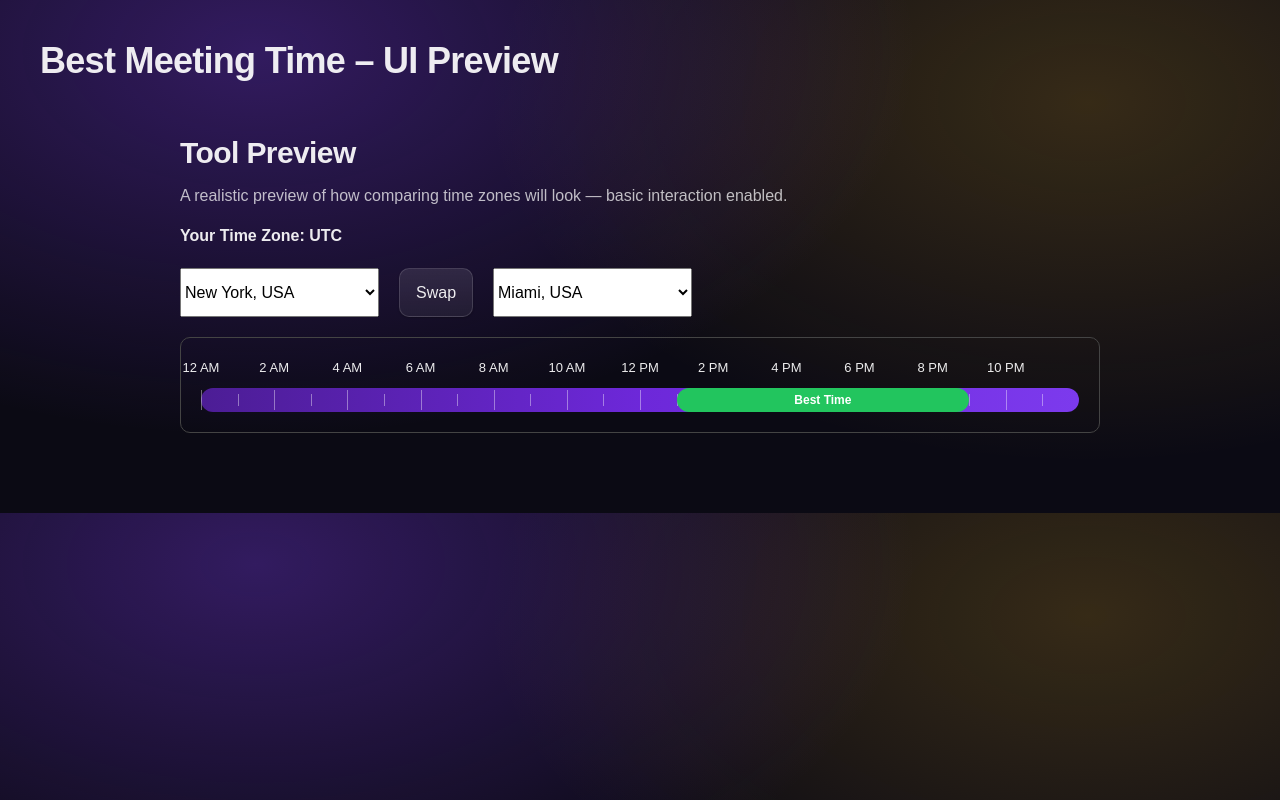
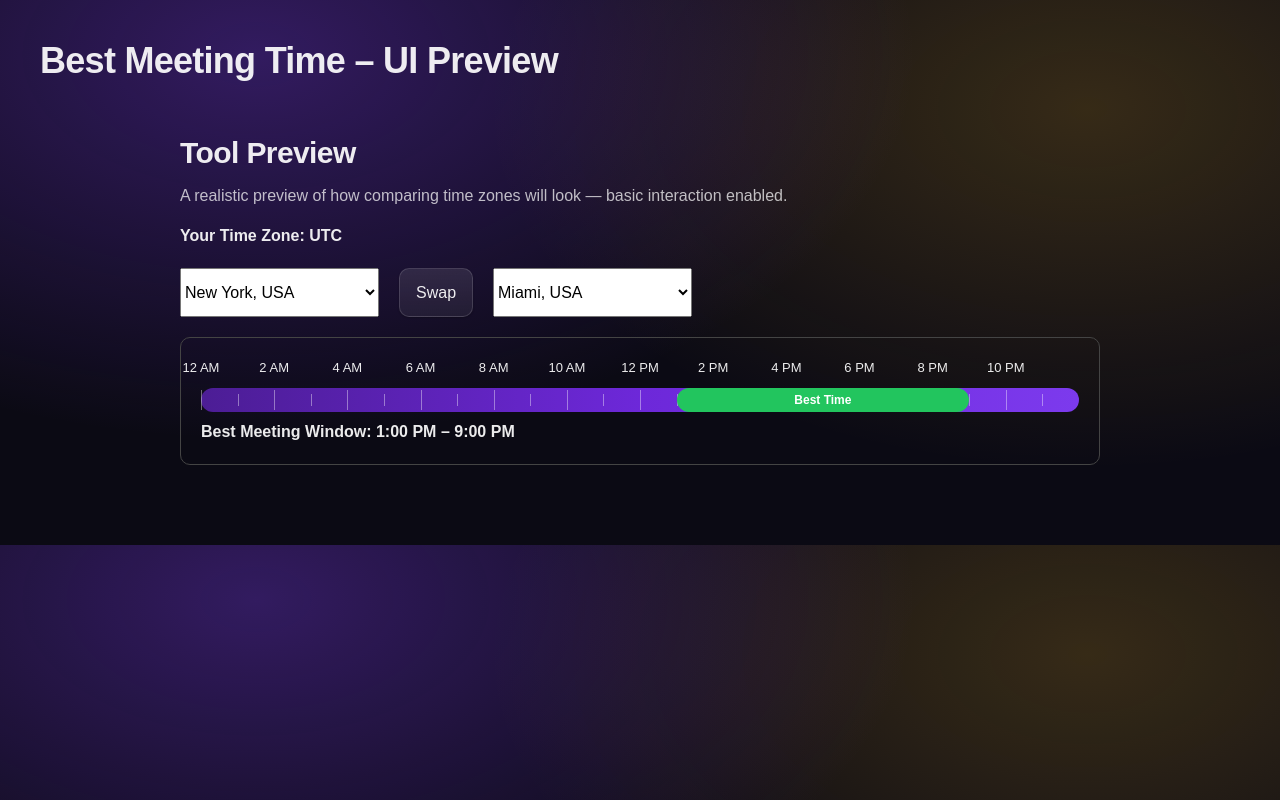
Before and after one commit to techtalk1282/Best-Meeting-Time, a Next.js app: page /preview in a window 1280 px wide. Built offline with nearby package versions, Linux system fonts and the light colour scheme.

Commit message:
feat(ui): add adaptive "Best Time" label in overlap bar and preserve Best Meeting Window text below timeline

```diff
--- a/app/ui/ToolPreviewSection.tsx
+++ b/app/ui/ToolPreviewSection.tsx
@@ -150,8 +150,6 @@ export default function ToolPreviewSection() {
   const startLocal = startDate.toLocaleTimeString([], { hour: "numeric", minute: "2-digit" });
   const endLocal = endDate.toLocaleTimeString([], { hour: "numeric", minute: "2-digit" });
 
-  const showInlineLabel = widthPercent > 18;
-
   const labels = [
     { label: "12 AM", hour: 0 },
     { label: "2 AM", hour: 2 },
@@ -166,6 +164,8 @@ export default function ToolPreviewSection() {
     { label: "8 PM", hour: 20 },
     { label: "10 PM", hour: 22 }
   ];
+
+  const showInsideLabel = widthPercent > 12;
 
   return (
 
@@ -281,25 +281,21 @@ export default function ToolPreviewSection() {
                 display: "flex",
                 alignItems: "center",
                 justifyContent: "center",
-                color: "#ffffff",
-                fontSize: 12,
                 fontWeight: 600,
-                whiteSpace: "nowrap",
-                overflow: "hidden"
+                color: "#fff",
+                fontSize: 12
               }}
             >
-              {showInlineLabel ? "Best Time" : ""}
+              {showInsideLabel && "Best Time"}
             </div>
 
           </div>
 
         </div>
 
-        {!showInlineLabel && (
         <div style={{ marginTop: 8, fontWeight: 600 }}>
-            Best Time: <strong>{startLocal} – {endLocal}</strong>
+          Best Meeting Window: <strong>{startLocal} – {endLocal}</strong>
         </div>
-        )}
 
       </div>
 
```
Lines whose indentation alone changed are shown as unchanged.
